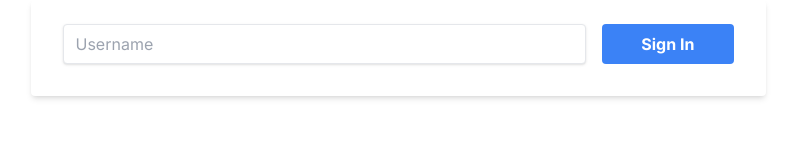
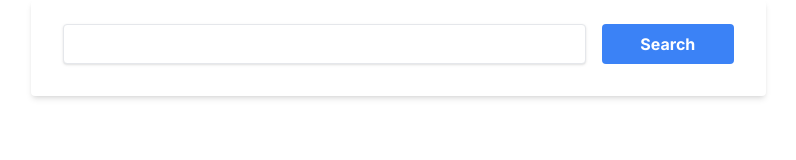
Before and after one commit to surajsht/dictionary, a Next.js app: page / in a window 1280 px wide. Shown: the top 160 px of the page, without its empty margins (242-1038 px from the left). Built offline with nearby package versions, Linux system fonts and the light colour scheme.

Commit message:
api integration complete

```diff
--- a/src/app/Context/Context.jsx
+++ b/src/app/Context/Context.jsx
@@ -1,11 +1,19 @@
 "use client";
 
-import { createContext, useContext } from "react";
+import { createContext, useContext, useState } from "react";
 
 let GlobalContext = createContext();
 
 const Context = ({ children }) => {
-  return <GlobalContext.Provider> {children} </GlobalContext.Provider>;
+  let [searchResult, setSearchResult] = useState();
+
+  const contextValue = { setSearchResult };
+
+  return (
+    <GlobalContext.Provider value={contextValue}>
+      {children}
+    </GlobalContext.Provider>
+  );
 };
 
 const CustomContext = () => {
--- a/src/app/Search/Search.jsx
+++ b/src/app/Search/Search.jsx
@@ -1,4 +1,25 @@
+"use client";
+
+import { useState } from "react";
+import { CustomContext } from "../Context/Context";
+
 const Search = () => {
+  let [searchValue, setSearchValue] = useState("");
+
+  let { setSearchResult } = CustomContext();
+
+  const url = "https://api.dictionaryapi.dev/api/v2/entries/en/";
+
+  const SearchWord = async () => {
+    try {
+      const resp = await fetch(`${url}${searchValue}`);
+      const data = await resp.json();
+      setSearchResult(data);
+    } catch (e) {
+      console.error(e);
+    }
+  };
+
   return (
     <div className="container">
       <form className="bg-white shadow-md rounded px-8 pt-6 pb-8 mb-4 sm:flex sm:gap-4">
@@ -6,14 +27,16 @@ const Search = () => {
           className="shadow appearance-none border rounded w-full py-2 px-3 text-gray-700 leading-tight focus:outline-none focus:shadow-outline mb-4 sm:w-[80%] sm:mb-0"
           id="username"
           type="text"
-          placeholder="Username"
+          value={searchValue}
+          onChange={(e) => setSearchValue(e.target.value)}
         />
 
         <button
           className="bg-blue-500 hover:bg-blue-700 text-white font-bold py-2 px-3 rounded focus:outline-none focus:shadow-outline w-full sm:w-[20%]"
           type="button"
+          onClick={() => SearchWord()}
         >
-          Sign In
+          Search
         </button>
       </form>
     </div>
```
